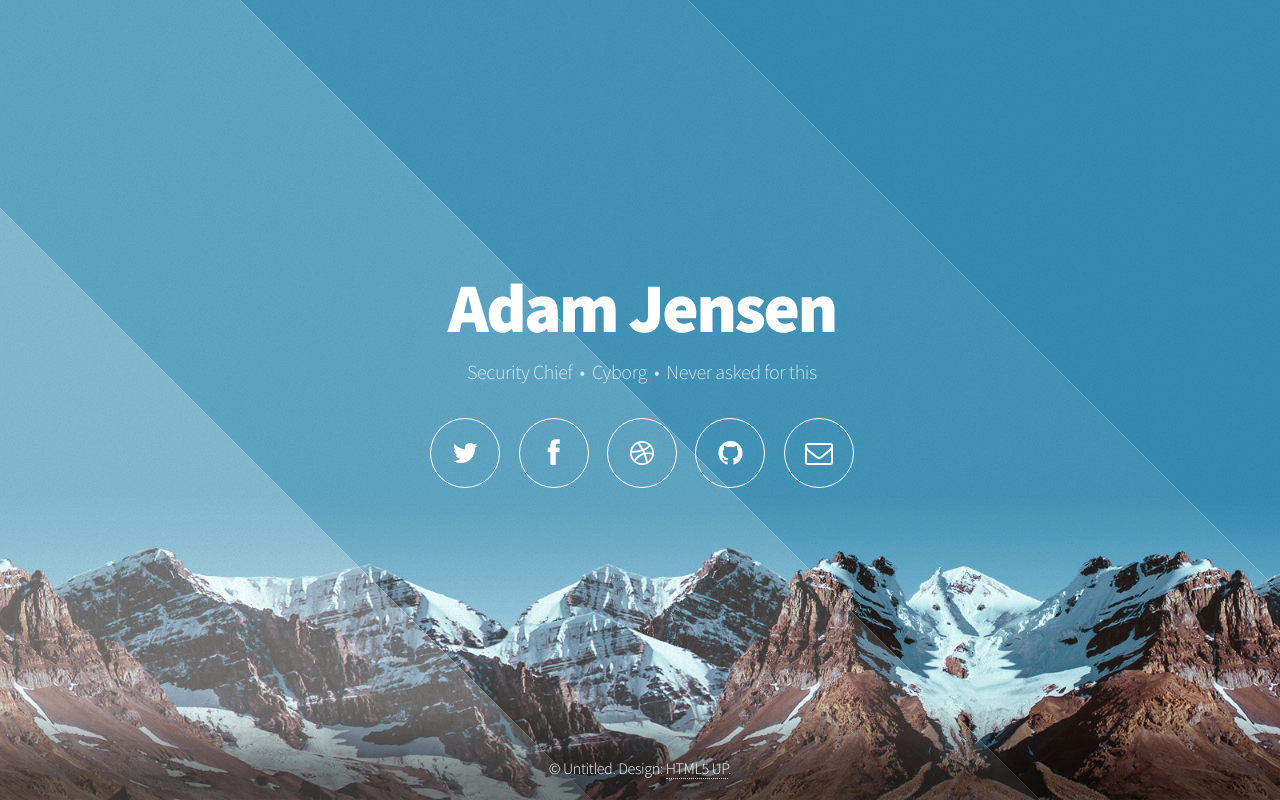
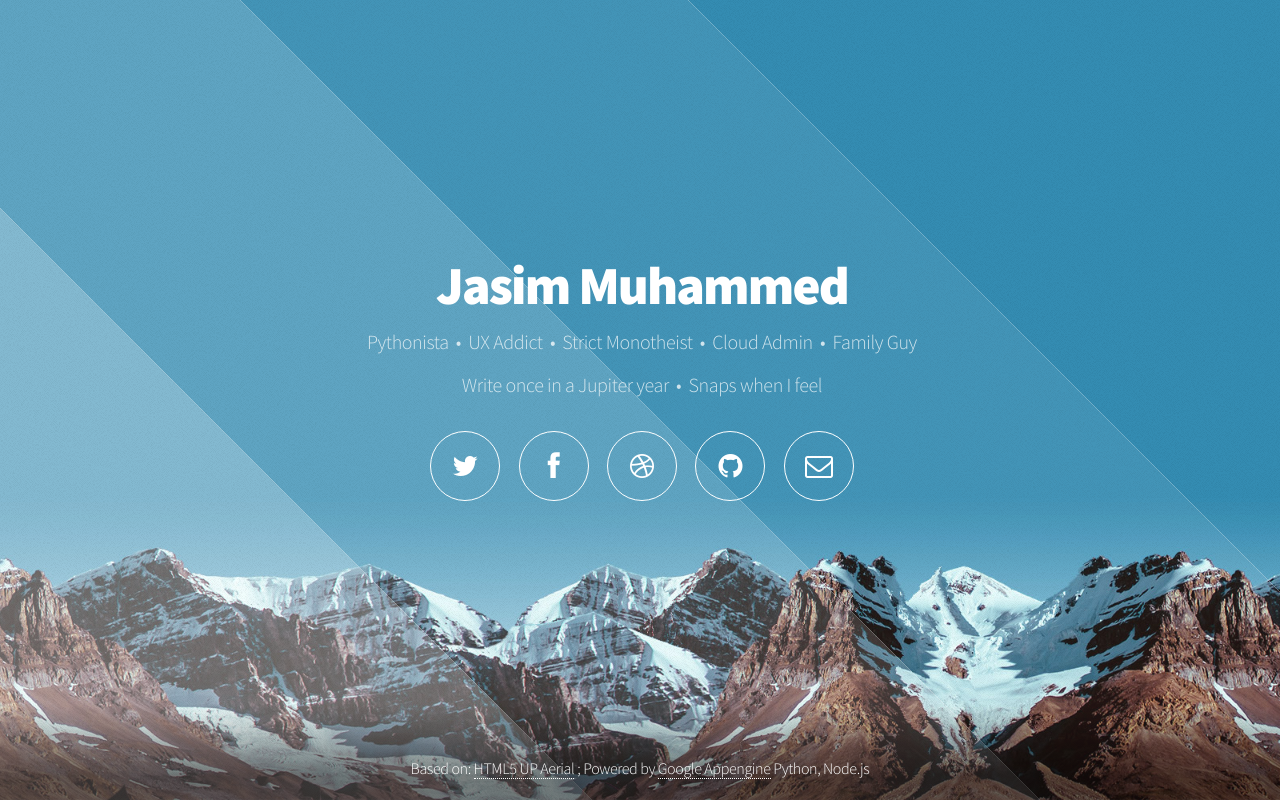
Before and after one commit to jasimmk/jasimmk.com, a website: page static/index.html in a window 1280 px wide. Drawn offline with Linux system fonts and the light colour scheme; files that its build step writes are made by us from their sources; files whose address does not match are found by name.

Commit message:
Renaming variables in index.html, changing style properties

```diff
--- a/static/index.html
+++ b/static/index.html
@@ -1,22 +1,19 @@
 <!DOCTYPE HTML>
-<!--
-	Aerial 1.0 by HTML5 UP
-	html5up.net | @n33co
-	Free for personal and commercial use under the CCA 3.0 license (html5up.net/license)
--->
 <html>
+
 <head>
-		<title>Aerial by HTML5 UP</title>
-		<meta http-equiv="content-type" content="text/html; charset=utf-8" />
-		<meta name="description" content="" />
+    <title>Jasim's personal space</title>
+    <meta http-equiv="content-type" content="text/html; charset=utf-8">
+    <meta name="description" content="Personal website of Jasim Muhammed" />
     <meta name="keywords" content="" />
     <!--[if lte IE 8]><script src="css/ie/html5shiv.js"></script><![endif]-->
     <noscript>
-			<link rel="stylesheet" href="css/all.min.css" />
+        <link rel="stylesheet" href="css/all.min.css">
     </noscript>
     <!--[if lte IE 9]><link rel="stylesheet" href="css/ie/v9.css" /><![endif]-->
     <!--[if lte IE 8]><link rel="stylesheet" href="css/ie/v8.css" /><![endif]-->
 </head>
+
 <body class="loading">
     <div id="wrapper">
         <div id="bg"></div>
@@ -25,26 +22,48 @@
 
             <!-- Header -->
             <header id="header">
-						<h1>Adam Jensen</h1>
-						<p>Security Chief &nbsp;&bull;&nbsp; Cyborg &nbsp;&bull;&nbsp; Never asked for this</p>
+                <h1>Jasim Muhammed</h1>
+                <p>Pythonista &nbsp;&bull;&nbsp; UX Addict &nbsp;&bull;&nbsp; Strict Monotheist &nbsp;&bull;&nbsp; Cloud Admin &nbsp;&bull;&nbsp; Family Guy</p>
+                <p>Write once in a Jupiter year &nbsp;&bull;&nbsp; Snaps when I feel</p>
                 <nav>
                     <ul>
-								<li><a href="#" class="fa fa-twitter"><span>Twitter</span></a></li>
-								<li><a href="#" class="fa fa-facebook"><span>Facebook</span></a></li>
-								<li><a href="#" class="fa fa-dribbble"><span>Dribbble</span></a></li>
-								<li><a href="#" class="fa fa-github"><span>Github</span></a></li>
-								<li><a href="#" class="fa fa-envelope-o"><span>Email</span></a></li>
+                        <li>
+                            <a target="_blank" href="http://twitter.com/jasimmk" class="fa fa-twitter">
+                                <span>Twitter</span>
+                            </a>
+                        </li>
+                        <li>
+                            <a target="_blank" href="http://facebook.com/jasimmk" class="fa fa-facebook">
+                                <span>Facebook</span>
+                            </a>
+                        </li>
+                        <li>
+                            <a target="_blank" href="#" class="fa fa-dribbble">
+                                <span>Dribbble</span>
+                            </a>
+                        </li>
+                        <li>
+                            <a target="_blank" href="http://github.com/jasimmk" class="fa fa-github">
+                                <span>Github</span>
+                            </a>
+                        </li>
+                        <li>
+                            <a target="_blank" href="mailto:hello@jasimmk.com?Subject=Hi%20from%20jasimmk.com" class="fa fa-envelope-o">
+                                <span>Email</span>
+                            </a>
+                        </li>
                     </ul>
                 </nav>
             </header>
 
             <!-- Footer -->
             <footer id="footer">
-						<span class="copyright">&copy; Untitled. Design: <a href="http://html5up.net">HTML5 UP</a>.</span>
+                <span class="copyright">Based on: <a href="http://html5up.net">HTML5 UP Aerial</a> ; Powered by <a href="http://appspot.com">Google Appengine</a> Python, Node.js</span>
             </footer>
 
         </div>
     </div>
     <script src="js/all.min.js"></script>
 </body>
+
 </html>
--- a/static/js/init.js
+++ b/static/js/init.js
@@ -8,11 +8,11 @@
 skel.init({
     reset: 'full',
     breakpoints: {
-        'global': { range: '*', href: 'css/style.css', lockViewport: true, viewport: 'minimal-ui' },
-        'wide': { range: '-1680', href: 'css/style-wide.css' },
-        'normal': { range: '-1280', href: 'css/style-normal.css' },
-        'mobile': { range: '-640', href: 'css/style-mobile.css' },
-        'mobilep': { range: '-360', href: 'css/style-mobilep.css' }
+        'global': { range: '*', href: 'css/style.min.css', lockViewport: true, viewport: 'minimal-ui' },
+        'wide': { range: '-1680', href: 'css/style-wide.min.css' },
+        'normal': { range: '-1280', href: 'css/style-normal.min.css' },
+        'mobile': { range: '-640', href: 'css/style-mobile.min.css' },
+        'mobilep': { range: '-360', href: 'css/style-mobilep.min.css' }
     }
 });
 
--- a/static/sass/style.scss
+++ b/static/sass/style.scss
@@ -149,7 +149,7 @@
 		width: 90%;
 
 		h1 {
-			font-size: 4.35em;
+			font-size: 3.35em;
 			font-weight: 900;
 			letter-spacing: -0.035em;
 			line-height: 1em;
```
Also changed, not shown: static/css/all.min.css, static/css/skel.min.css, static/css/style-mobile.min.css, static/css/style-mobilep.min.css, static/css/style-normal.min.css, static/css/style-noscript.min.css, static/css/style-wide.min.css, static/css/style.css, static/css/style.min.css, static/js/all.min.js. Lines whose indentation alone changed are shown as unchanged.
